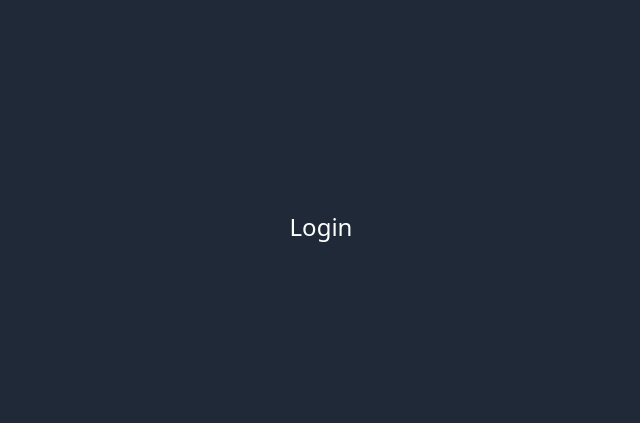
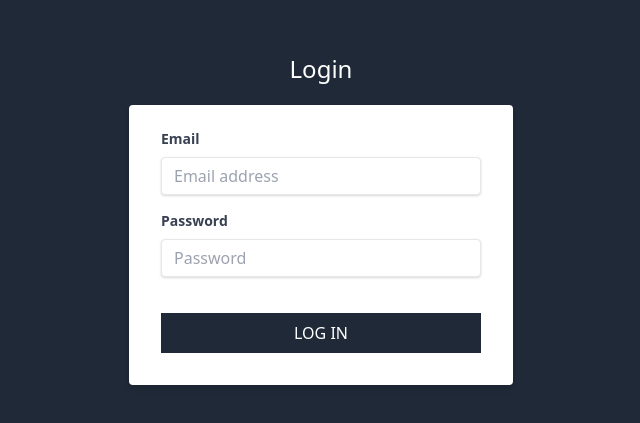
Before and after one commit to JKBustillo/CRMClient, a Next.js app: page /login in a window 1280 px wide. Shown: the part 173-596 px from the top of the page, without its empty margins (319-959 px from the left). Built offline with nearby package versions, Linux system fonts and the light colour scheme.

Commit message:
feat: login

```diff
--- a/pages/login.js
+++ b/pages/login.js
@@ -5,6 +5,41 @@
     return (
         <Layout>
             <h1 className="text-center text-2xl text-white font-light">Login</h1>
+
+            <div className="flex justify-center mt-5">
+                <div className="w-full max-w-sm">
+                    <form className="bg-white rounded shadow-md px-8 pt-6 pb-8 mb-4">
+                        <div className="mb-4">
+                            <label className="block text-gray-700 text-sm font-bold mb-2" htmlFor="email">
+                                Email
+                            </label>
+                            <input
+                                type="email"
+                                id="email"
+                                placeholder="Email address"
+                                className="shadow appereance-none border rounded w-full py-2 px-3 text-gray-700 leading-tight focus:outline-none focus:shadow-outline"
+                            />
+                        </div>
+                        <div className="mb-4">
+                            <label className="block text-gray-700 text-sm font-bold mb-2" htmlFor="password">
+                                Password
+                            </label>
+                            <input
+                                type="password"
+                                id="password"
+                                placeholder="Password"
+                                className="shadow appereance-none border rounded w-full py-2 px-3 text-gray-700 leading-tight focus:outline-none focus:shadow-outline"
+                            />
+                        </div>
+
+                        <input
+                            type="submit"
+                            className="bg-gray-800 w-full mt-5 p-2 text-white uppercase hover:bg-gray-900 cursor-pointer"
+                            value="Log In"
+                        />
+                    </form>
+                </div>
+            </div>
         </Layout>
     );
 }
```
